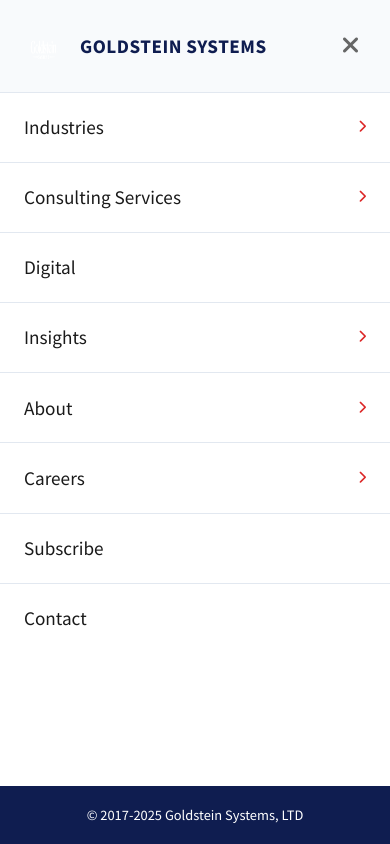
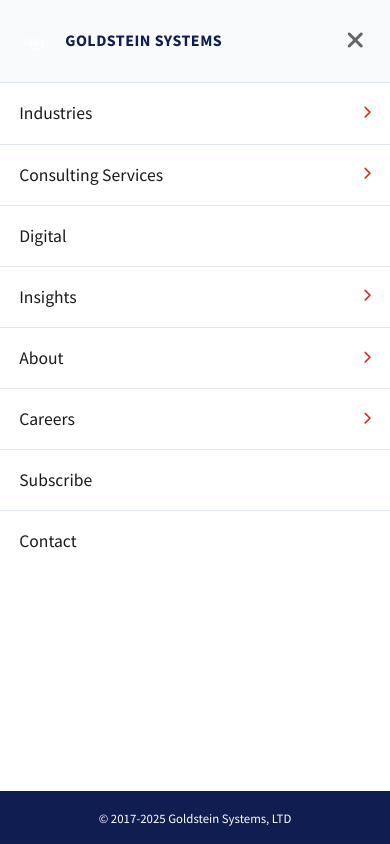
Before and after one commit to goldstein18/goldsteinsystems, a React (Create React App) app: page / in a window 390 px wide. Both pictures are taken after a click on the element 45 px from the left and 38 px from the top of the page. Shown: the top 844 px of the page. Built offline with nearby package versions, Linux system fonts and the light colour scheme; the HTML template or start-up script is replaced by a standard one.

Commit message:
responsive

```diff
--- a/src/components/Hero.css
+++ b/src/components/Hero.css
@@ -192,21 +192,37 @@
 }
 
 @media (max-width: 768px) {
+  .hero {
+    height: 100vh;
+    min-height: 700px;
+  }
+
   .hero-container {
     width: 92%;
     padding-top: 70px;
   }
 
+  .hero-content {
+    text-align: center;
+  }
+
   .hero-title {
     font-size: 2.5rem;
+    line-height: 1.2;
   }
 
   .hero-subtitle {
     font-size: 1.1rem;
+    line-height: 1.5;
   }
 
   .hero-buttons {
     justify-content: center;
+    gap: 1rem;
+  }
+
+  .hero-buttons .btn {
+    min-width: 200px;
   }
 
   .hero-visual {
@@ -221,28 +237,67 @@
   .floating-card i {
     font-size: 1.5rem;
   }
+
+  .image-background,
+  .hero-image {
+    min-height: 700px;
+  }
 }
 
 @media (max-width: 480px) {
+  .hero {
+    height: 100vh;
+    min-height: 600px;
+  }
+
   .hero-container {
     width: 95%;
+    padding-top: 60px;
   }
 
   .hero-title {
-    font-size: 2rem;
+    font-size: 1.8rem;
+    line-height: 1.3;
   }
 
   .hero-subtitle {
-    font-size: 1rem;
+    font-size: 0.95rem;
+    line-height: 1.5;
   }
 
   .hero-buttons {
     flex-direction: column;
     align-items: center;
+    gap: 0.75rem;
+  }
+
+  .hero-buttons .btn {
+    width: 100%;
+    max-width: 280px;
   }
 
   .hero-visual {
     width: 250px;
     height: 250px;
   }
+
+  .image-background,
+  .hero-image {
+    min-height: 600px;
+  }
 }
+
+@media (max-width: 375px) {
+  .hero-title {
+    font-size: 1.5rem;
+  }
+
+  .hero-subtitle {
+    font-size: 0.9rem;
+  }
+
+  .hero-buttons .btn {
+    padding: 14px 28px;
+    font-size: 0.9rem;
+  }
+}
--- a/src/components/Sidebar.css
+++ b/src/components/Sidebar.css
@@ -161,10 +161,20 @@
 @media (max-width: 768px) {
   .sidebar {
     width: 100%;
+    max-width: 100%;
   }
 
   .sidebar-header {
     padding: 1.5rem;
+  }
+
+  .sidebar-logo-img {
+    width: 35px;
+    height: 35px;
+  }
+
+  .sidebar-company-name {
+    font-size: 1.1rem;
   }
 
   .sidebar-link {
@@ -175,4 +185,36 @@
   .sidebar-footer {
     padding: 1rem 1.5rem;
   }
+
+  .sidebar-footer-content span {
+    font-size: 0.85rem;
+  }
 }
+
+@media (max-width: 480px) {
+  .sidebar-header {
+    padding: 1.2rem;
+  }
+
+  .sidebar-logo-img {
+    width: 30px;
+    height: 30px;
+  }
+
+  .sidebar-company-name {
+    font-size: 1rem;
+  }
+
+  .sidebar-link {
+    padding: 1rem 1.2rem;
+    font-size: 1.1rem;
+  }
+
+  .sidebar-footer {
+    padding: 0.85rem 1.2rem;
+  }
+
+  .sidebar-footer-content span {
+    font-size: 0.8rem;
+  }
+}
```
